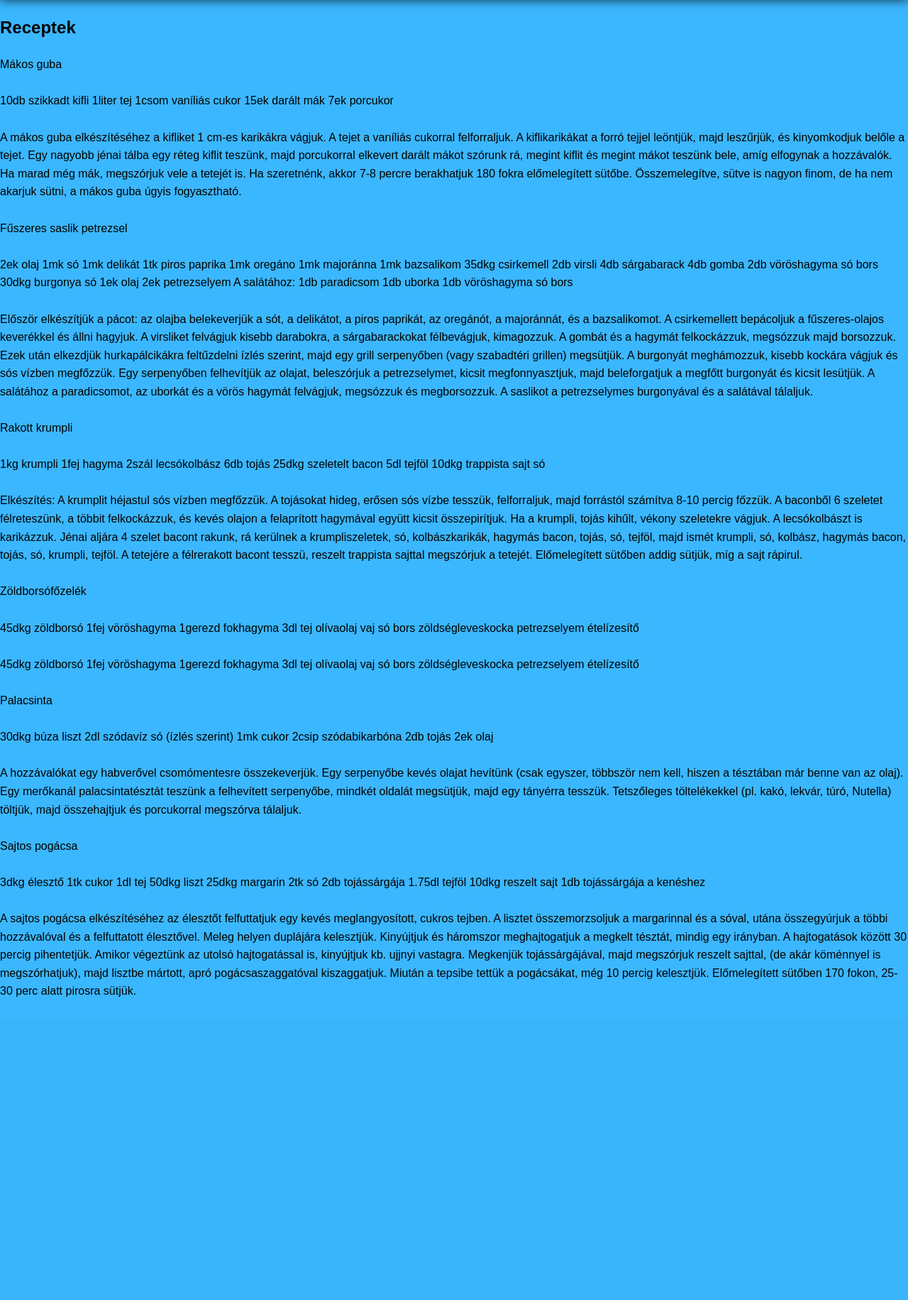
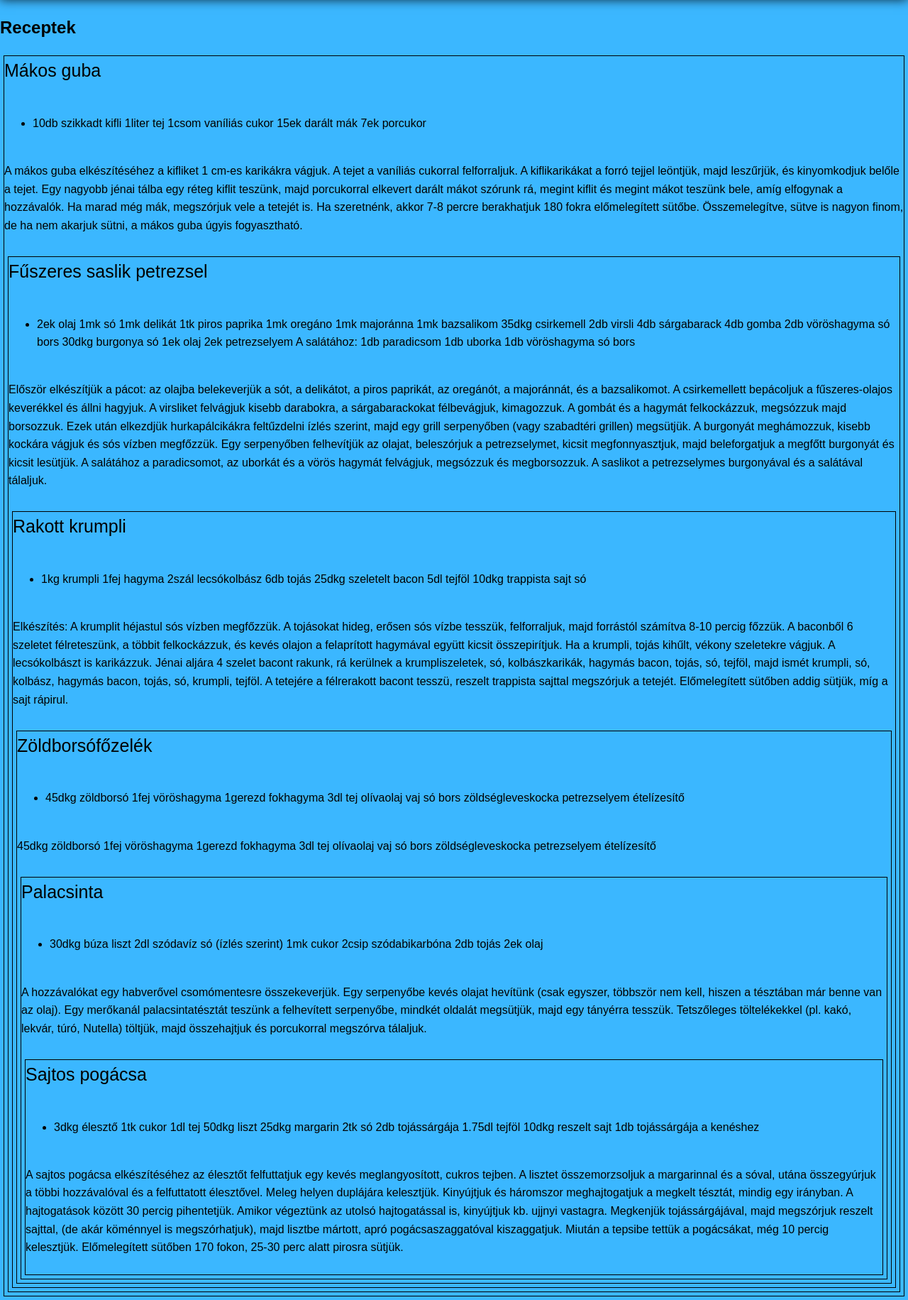
Before and after one commit to baluka0104/vizsga, a PHP site: page /?p=rec in a window 1280 px wide. Shown: the part 70-1901 px from the top of the page at 71% size. Before the commit the page ends 1474 px from the top, so only its background shows below. Run offline with PHP 8.4, Linux system fonts and the light colour scheme; data comes from the database, SQL or seed files in the repository.

Commit message:
készül

```diff
--- a/receptek-style.css
+++ b/receptek-style.css
@@ -1,3 +1,9 @@
 * {
     margin: 10;
 }
+
+.recept-nev {
+    font-size: 50px;
+}
+
+holnapra mindennel megleszunk :) XDDD
--- a/receptek.php
+++ b/receptek.php
@@ -1,26 +1,8 @@
 <h2>Receptek</h2>
 
-
-<!-- <div>
-    <form class="recept-element" >
-        <div class="recept-item">
-            <input type="text" class="receptName" name="receptName" value="Recept neve"></label><br>
-            <textarea class="osszetevok" name="osszetevok">maga a recept</textarea><br>
-            <textarea class="elkeszites" name="elkeszites">Elkészítés</textarea>
-            <div class="form-element">
-                    <button type="submit" name="recSubmit">Receptek</button>
-            </div>
-        </div>
+<?php
 
 
-    </form>
-</div> -->
-
-
-
-
-
-<?php
 
 
 
@@ -46,10 +28,17 @@
     echo "<div id='etelek'>" ;
         while( $sor = mysqli_fetch_array( $tabla ) )
         {
-            echo "<div class='recept-nev'>$sor[rnev]</div><br>" ;
-            echo "<div class='recept-osszetevok'>$sor[osszetevok]</div><br>" ;
-            echo "<div class='recept-elkeszites'>$sor[elkeszites]</div><br>" ;
-            "<br><br>";
+            echo "<div style=' border: solid 1px black; margin: 5px;'>";
+                echo "<div class='recept-nev' style=' font-size: 25px; '>$sor[rnev]</div><br>" ;
+                echo "<div class='recept-osszetevok'>
+                <ul>
+                    <li>$sor[osszetevok]</li>
+                </ul>
+
+                </div><br>" ;
+                echo "<div class='recept-elkeszites'>$sor[elkeszites]</div><br>" ;
+                "<br><br>";
+            "</div>";
         }
     "</div>" ;
 
```
Also changed, not shown: 3 other files.
